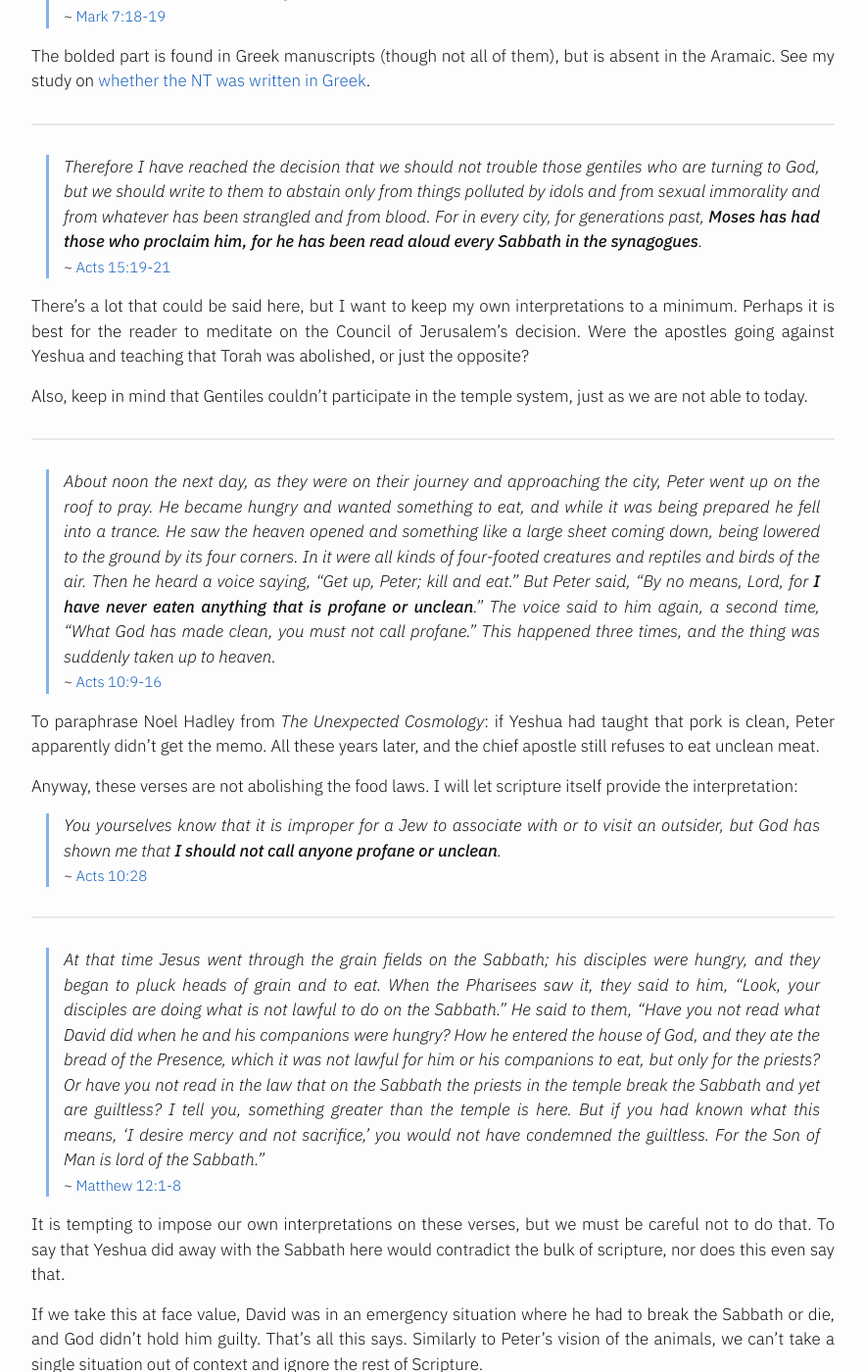
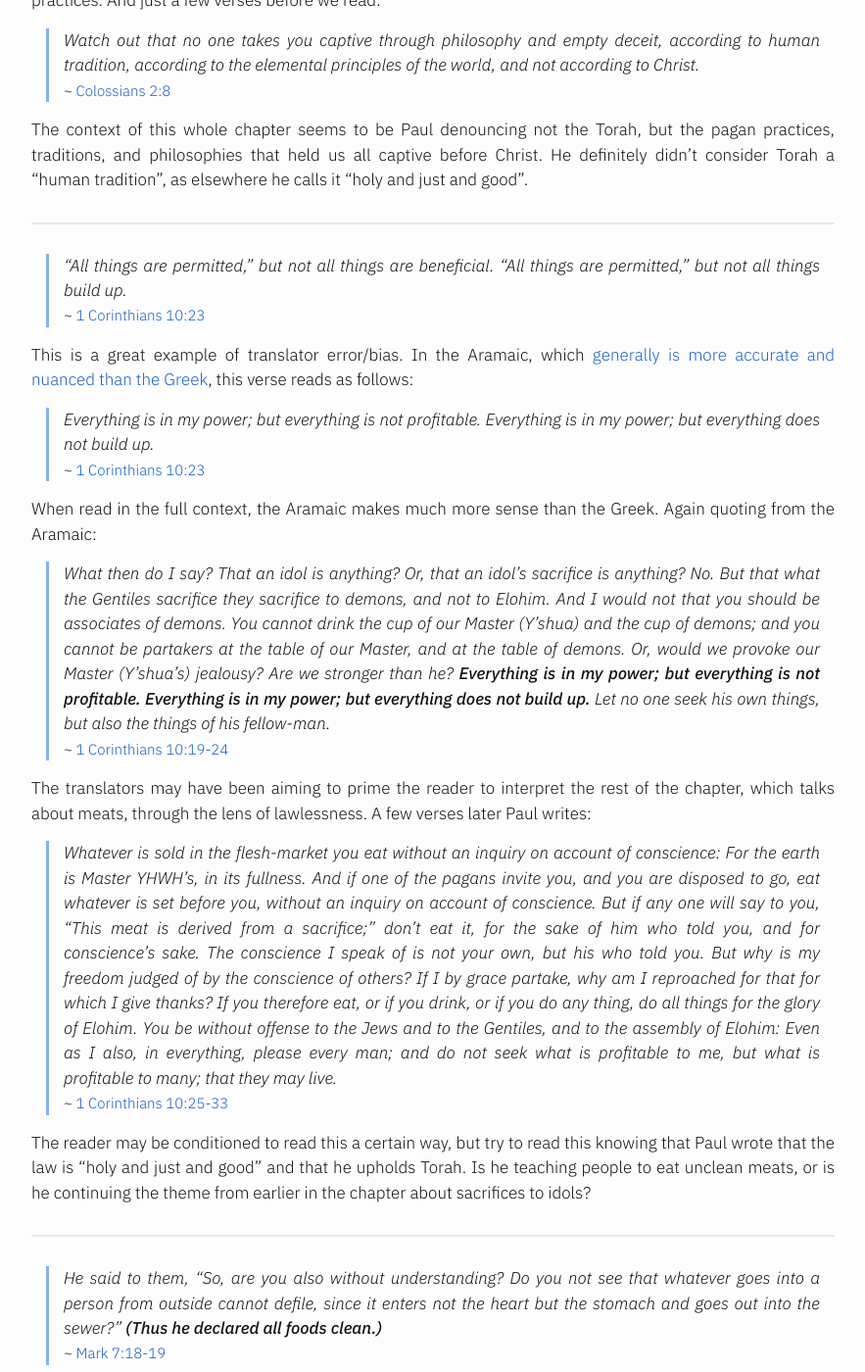
Before and after one commit to mrcnski/believeobey.live, a Jekyll site: the page built from _posts/2024-09-23-the-law-remains.md, in a window 1280 px wide and 1400 px high, scrolled down 8010 px. Shown: the whole window at 98% size, without its empty margins (198-1081 px from the left). Built offline with Jekyll 4.4.1, drawn with Linux system fonts in a browser that asks for light colours; some of the changed text lies outside the part shown.

Commit message:
Update Torah post

```diff
--- a/_posts/2024-09-23-the-law-remains.md
+++ b/_posts/2024-09-23-the-law-remains.md
@@ -146,6 +147,13 @@
 
 Is James teaching lawlessness, or the magnification of the law?
 
+---
+
+{% include verse.html
+text="Jesus answered, “Is it not written in your <strong>Torah</strong>, ‘I said, you are gods’? If those to whom the word of God came were called ‘gods’—and **the scripture cannot be annulled**—"
+verse="John 10:34-35"
+%}
+
 ## The "Least" of the Commandments
 
 Man has a deceitful heart ({% include inline-verse.html verse="Jeremiah 17:9" text-after=")," %} and can convince himself that he is obedient even when he is picking and choosing commandments that he likes and ignoring the ones that he doesn't like.
@@ -279,6 +287,9 @@
 
 Some shenanigans are afoot -- the translators can't seem to agree with each other here.
 
+When you look for *clear* statements about the Torah in the New Testament, you will only ever find that it was *not* abolished and that all of the commandments remain until heaven and earth pass away. The less-clear statements should be read with that understanding.
+{: .update}
+
 ---
 
 {% include verse.html
@@ -311,7 +322,37 @@
 verse="Colossians 2:8"
 %}
 
-The context of this whole chapter seems to be Paul denouncing not the Torah, but the pagan practices, traditions, and philosophies that held us all captive before Christ.
+The context of this whole chapter seems to be Paul denouncing not the Torah, but the pagan practices, traditions, and philosophies that held us all captive before Christ. He definitely didn't consider Torah a "human tradition", as elsewhere he calls it "holy and just and good".
+
+---
+
+{% include verse.html
+text="“All things are permitted,” but not all things are beneficial. “All things are permitted,” but not all things build up."
+verse="1 Corinthians 10:23"
+%}
+
+This is a great example of translator error/bias. In the Aramaic, which [generally is more accurate and nuanced than the Greek](/was-the-new-testament-really-written-in-greek/), this verse reads as follows:
+
+{% include verse.html
+text="Everything is in my power; but everything is not profitable. Everything is in my power; but everything does not build up."
+verse="1 Corinthians 10:23"
+%}
+
+When read in the full context, the Aramaic makes much more sense than the Greek. Again quoting from the Aramaic:
+
+{% include verse.html
+text="What then do I say? That an idol is anything? Or, that an idol’s sacrifice is anything? No. But that what the Gentiles sacrifice they sacrifice to demons, and not to Elohim. And I would not that you should be associates of demons. You cannot drink the cup of our Master (Y’shua) and the cup of demons; and you cannot be partakers at the table of our Master, and at the table of demons. Or, would we provoke our Master (Y’shua’s) jealousy? Are we stronger than he? **Everything is in my power; but everything is not profitable. Everything is in my power; but everything does not build up.** Let no one seek his own things, but also the things of his fellow-man."
+verse="1 Corinthians 10:19-24"
+%}
+
+The translators may have been aiming to prime the reader to interpret the rest of the chapter, which talks about meats, through the lens of lawlessness. A few verses later Paul writes:
+
+{% include verse.html
+text="Whatever is sold in the flesh-market you eat without an inquiry on account of conscience: For the earth is Master YHWH’s, in its fullness. And if one of the pagans invite you, and you are disposed to go, eat whatever is set before you, without an inquiry on account of conscience. But if any one will say to you, “This meat is derived from a sacrifice;” don’t eat it, for the sake of him who told you, and for conscience’s sake. The conscience I speak of is not your own, but his who told you. But why is my freedom judged of by the conscience of others? If I by grace partake, why am I reproached for that for which I give thanks? If you therefore eat, or if you drink, or if you do any thing, do all things for the glory of Elohim. You be without offense to the Jews and to the Gentiles, and to the assembly of Elohim: Even as I also, in everything, please every man; and do not seek what is profitable to me, but what is profitable to many; that they may live."
+verse="1 Corinthians 10:25-33"
+%}
+
+The reader may be conditioned to read this a certain way, but try to read this knowing that Paul wrote that the law is "holy and just and good" and that he upholds Torah. Is he teaching people to eat unclean meats, or is he continuing the theme from earlier in the chapter about sacrifices to idols?
 
 ---
 
```
Also changed, not shown: other parts of _posts/2024-09-23-the-law-remains.md (+1 -0 lines).
